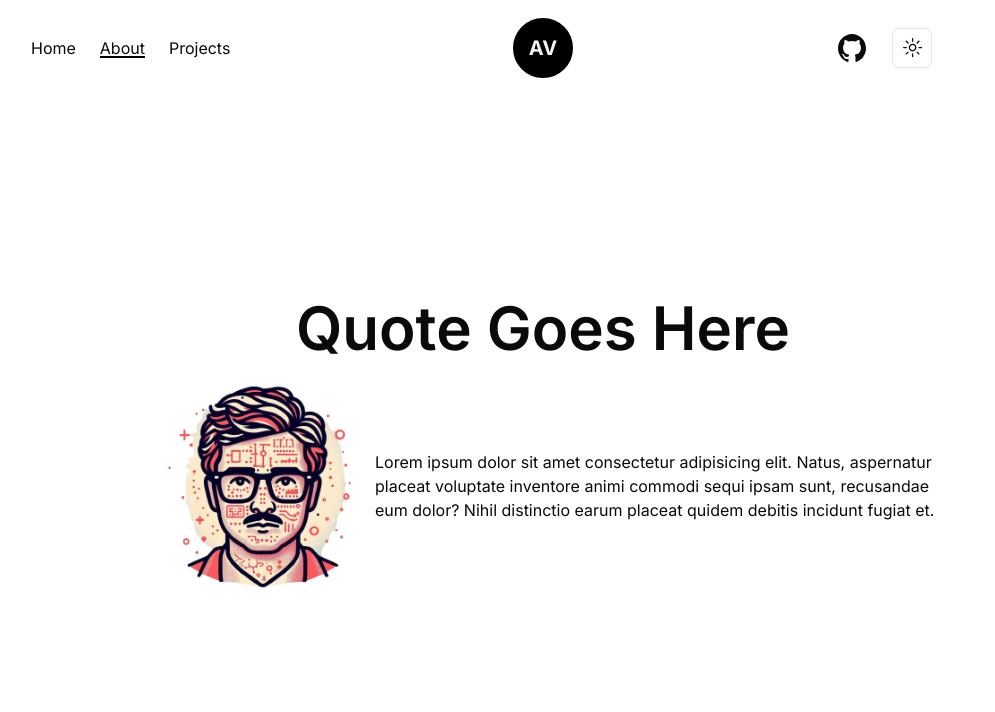
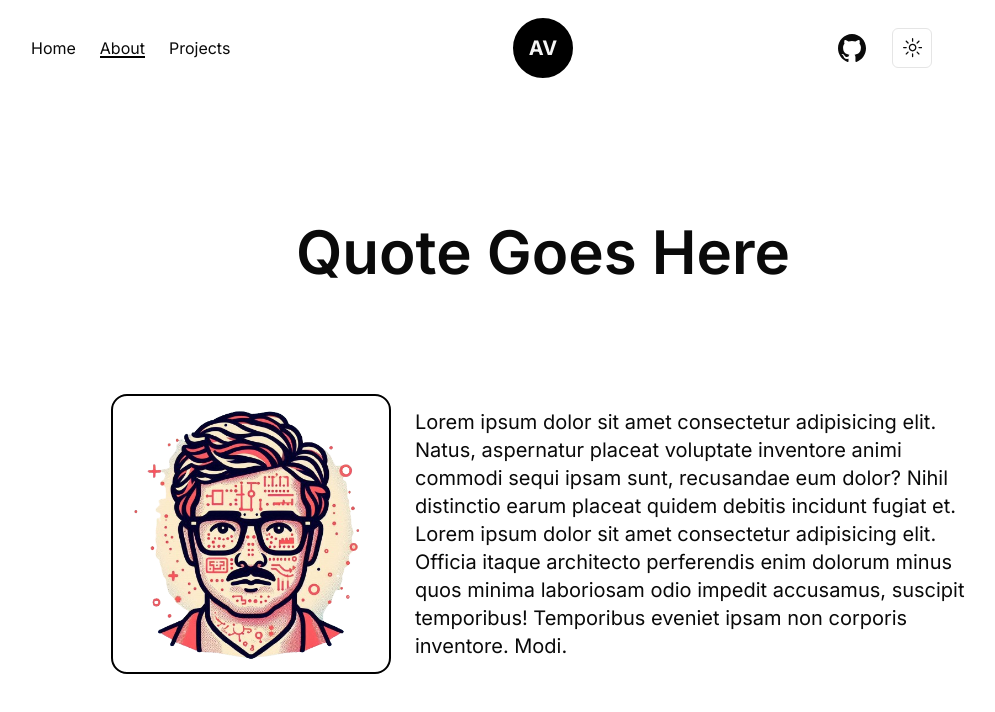
Before and after one commit to Jell13/andrew-valdivia-portfolio, a Next.js app: page /about in a window 1280 px wide. Shown: the top 712 px of the page, without its empty margins (97-1092 px from the left). Built offline with nearby package versions, Linux system fonts and the light colour scheme.

Commit message:
changes applied to the about page

```diff
--- a/app/about/page.jsx
+++ b/app/about/page.jsx
@@ -9,13 +9,16 @@ const About = () => {
     <>
       <TransitionEffect/>
       <div className='w-full h-full px-20 flex flex-col items-center justify-center'>
-         <h1 className='text-6xl mb-4 font-semibold'>Quote Goes Here</h1>
-        <div className='flex justify-center items-center'>
-          <Image className='w-1/5' src="/about.jpg" width={100} height={100}/>
+         <h1 className='text-6xl mb-28 font-semibold'>Quote Goes Here</h1>
+        <div className='flex justify-center items-center gap-6'>
+          <div className='w-1/4 border-2 border-black dark:border-light rounded-2xl relative'>
+            <Image className='w-full h-auto rounded-2xl' src="/about.jpg" width={100} height={100}/>
+          </div>
+
           <div className='flex flex-col w-1/2'>
             <div>
-
-              <p>Lorem ipsum dolor sit amet consectetur adipisicing elit. Natus, aspernatur placeat voluptate inventore animi commodi sequi ipsam sunt, recusandae eum dolor? Nihil distinctio earum placeat quidem debitis incidunt fugiat et.</p>
+              <p className='text-xl'>Lorem ipsum dolor sit amet consectetur adipisicing elit. Natus, aspernatur placeat voluptate inventore animi commodi sequi ipsam sunt, recusandae eum dolor? Nihil distinctio earum placeat quidem debitis incidunt fugiat et.</p>
+              <p className='text-xl'>Lorem ipsum dolor sit amet consectetur adipisicing elit. Officia itaque architecto perferendis enim dolorum minus quos minima laboriosam odio impedit accusamus, suscipit temporibus! Temporibus eveniet ipsam non corporis inventore. Modi.</p>
             </div>
           </div>
         </div>
```
